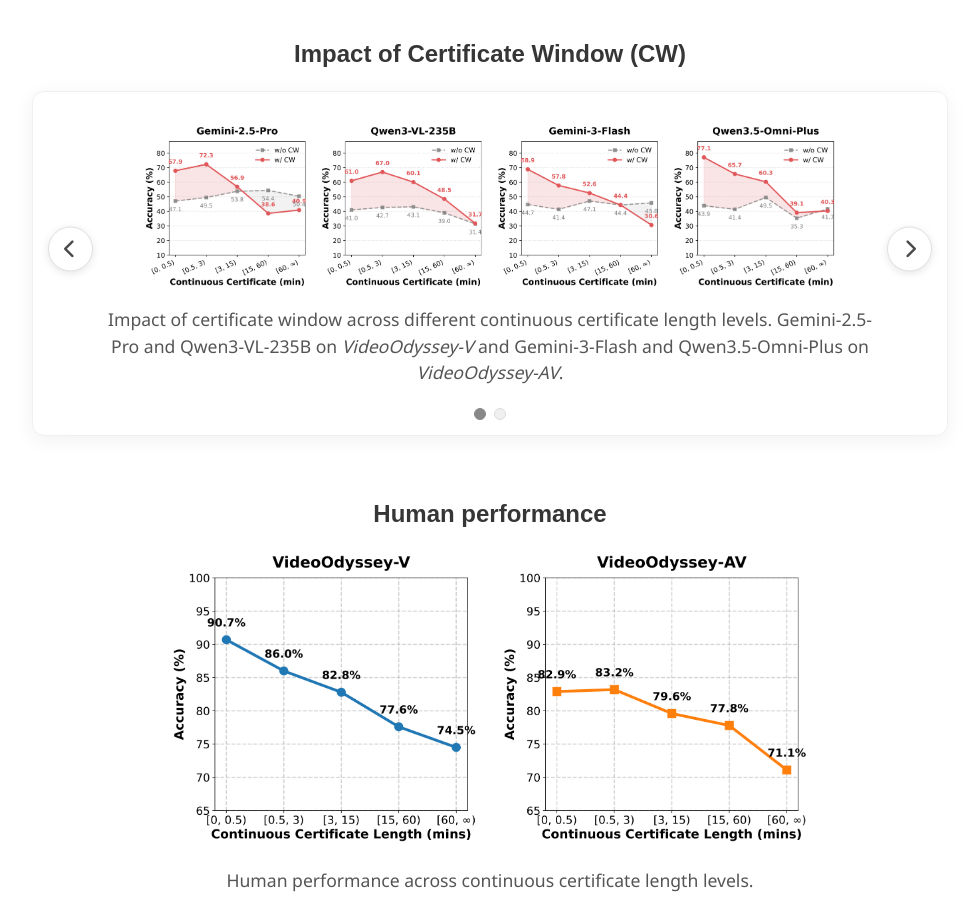
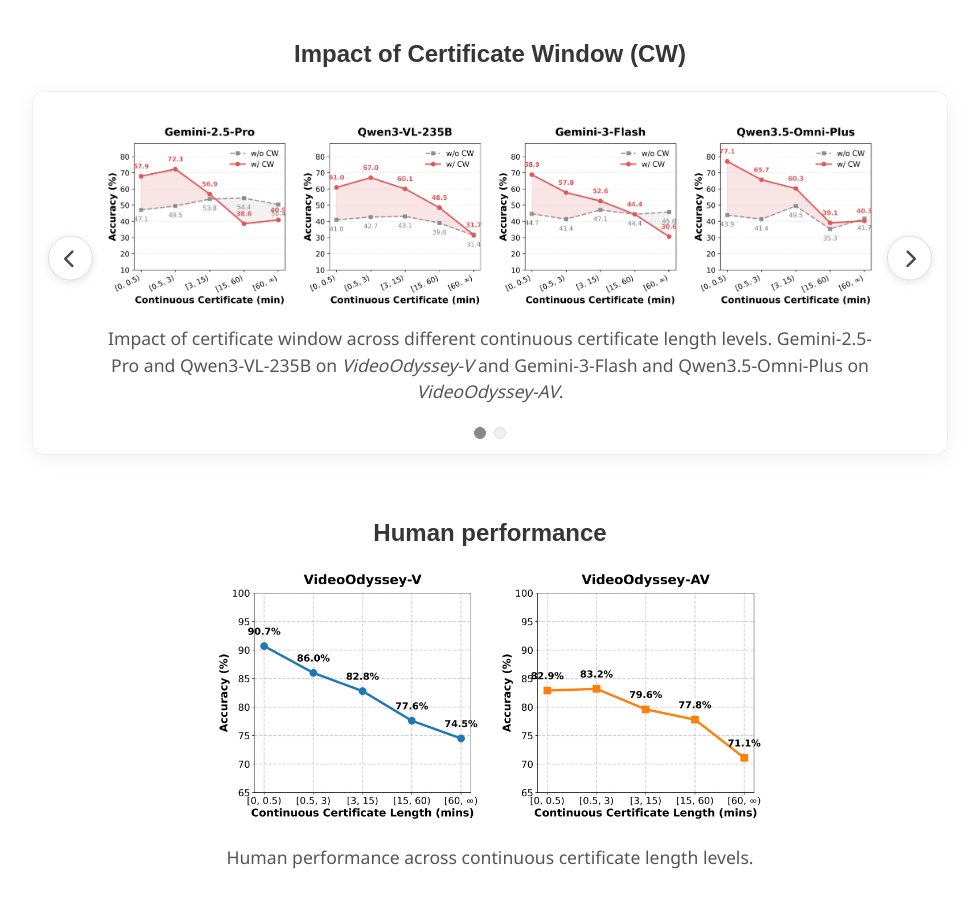
Before and after one commit to videoodyssey-project/videoodyssey-project.github.io, a plain HTML site: page index.html in a window 1280 px wide. Shown: the part 7720-8639 px from the top of the page, without its empty margins (150-1129 px from the left). Drawn offline with nearby package versions, Linux system fonts and the light colour scheme; some icons are missing; a web font is replaced by a local one.

Commit message:
Update index.html

```diff
--- a/index.html
+++ b/index.html
@@ -613,12 +613,12 @@
               <div class="carousel-track">
                 <div class="carousel-slide">
 
-                  <img src="impact_of_cw.png" alt="Input Modalities Performance 1" style="width: 90%;">
+                  <img src="impact_of_cw.png" alt="Input Modalities Performance 1" style="width: 100%;">
                   <p class="carousel-caption">Impact of certificate window across different continuous certificate length levels. Gemini-2.5-Pro and Qwen3-VL-235B on <i>VideoOdyssey-V</i> and Gemini-3-Flash and Qwen3.5-Omni-Plus on <i>VideoOdyssey-AV</i>.</p>
                 </div>
                 <div class="carousel-slide">
 
-                  <img src="diff_inputs_cw.png" alt="Input Modalities Performance 2" style="width: 90%;">
+                  <img src="diff_inputs_cw.png" alt="Input Modalities Performance 2" style="width: 100%;">
                   <p class="carousel-caption">Impact of different inputs for selected models across three audio types on <i>VideoOdyssey-AV</i>, under w/o CW and w/ CW settings. Red values indicate performance drops.</p>
                 </div>
               </div>
@@ -642,7 +642,7 @@
           <h3 class="title is-4">Human performance</h3>
 
 
-                  <img src="human_performance_ccl.png" alt="Human Performance 1" style="width: 70%;">
+                  <img src="human_performance_ccl.png" alt="Human Performance 1" style="width: 60%;">
                   <p class="carousel-caption">Human performance across continuous certificate length levels.</p>
 
 
```
